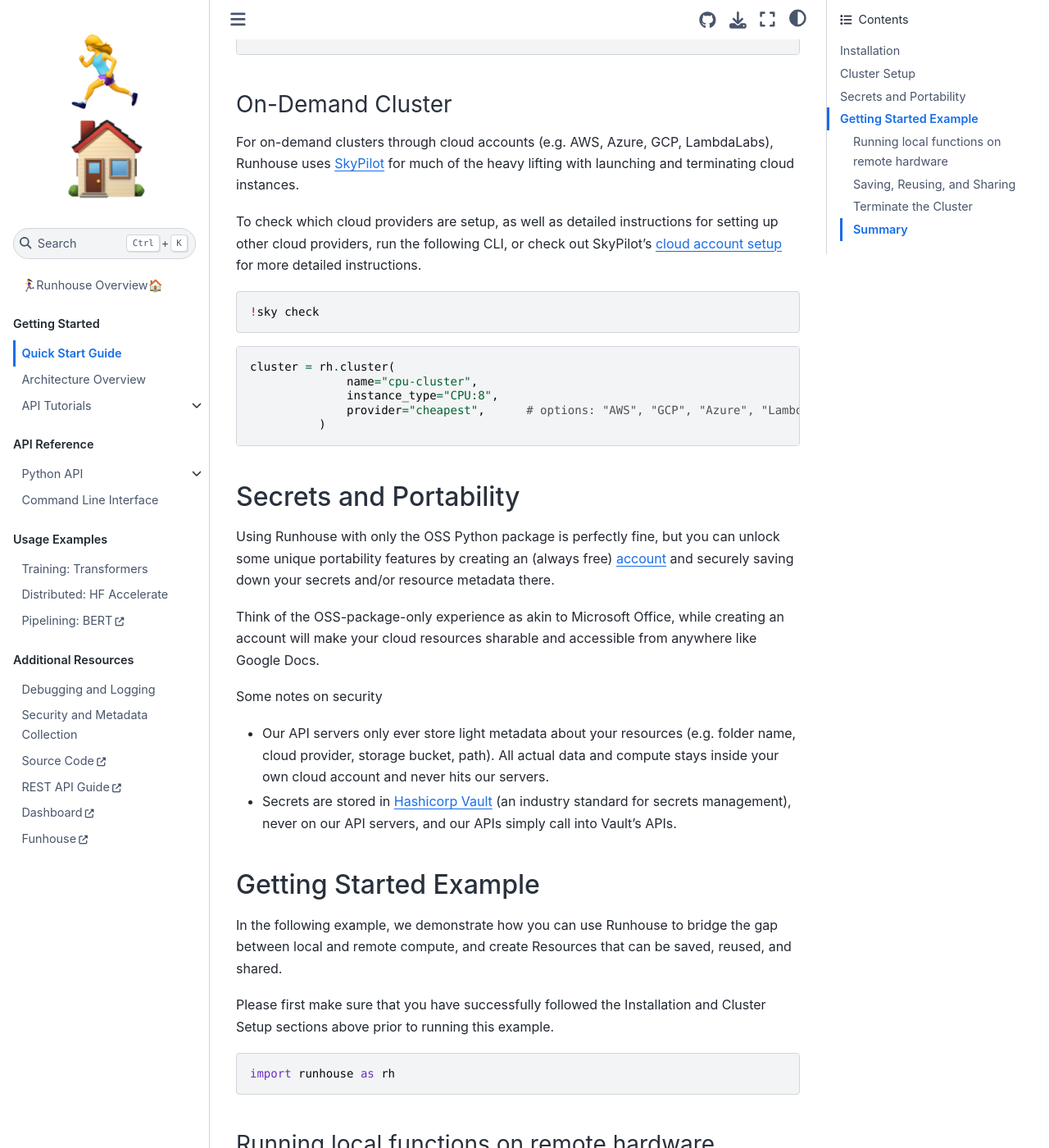
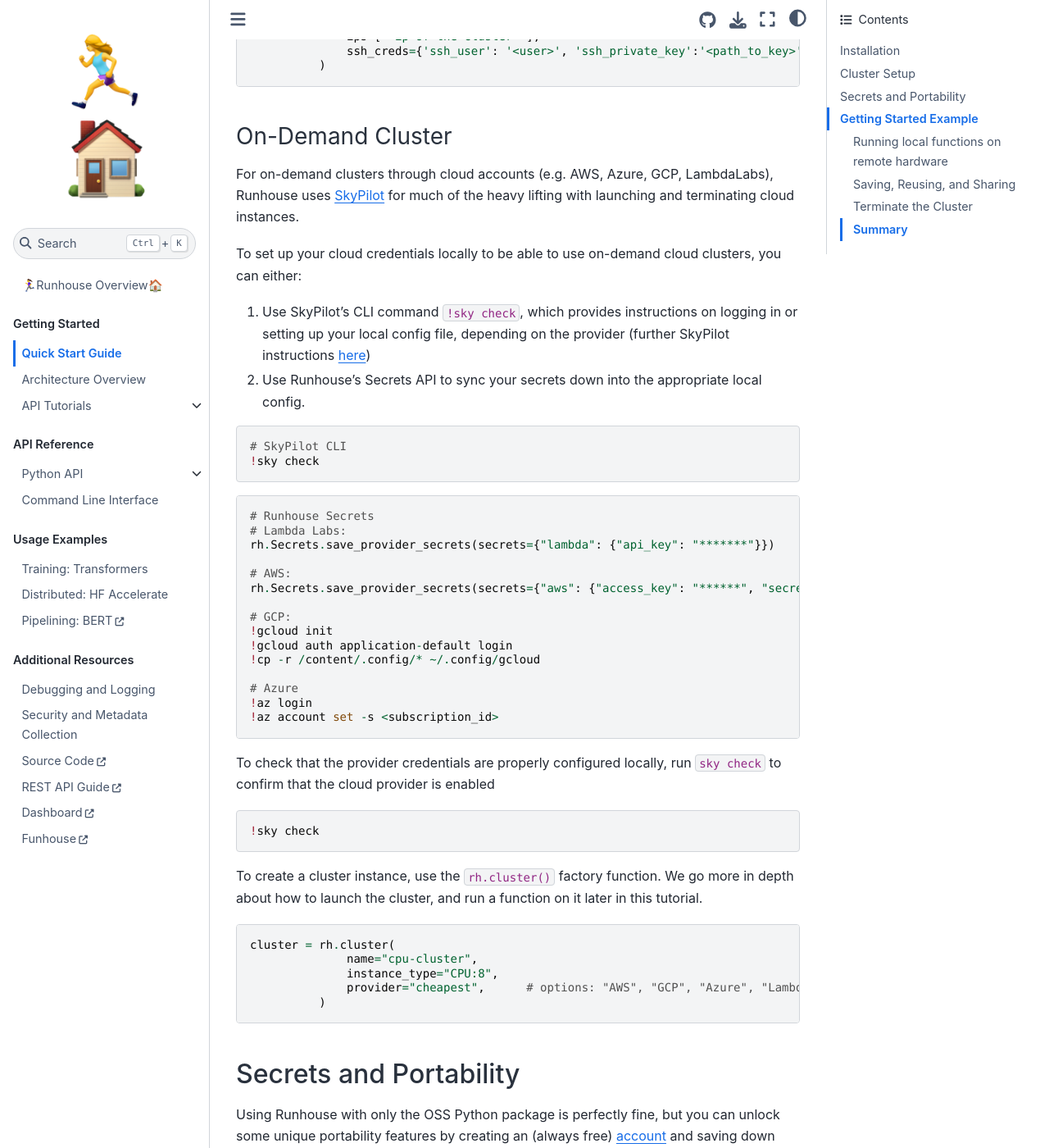
Before and after one commit to run-house/runhouse, a Sphinx documentation site: the page built from docs/tutorials/quick_start.rst, in a window 1280 px wide and 1400 px high, scrolled down 1228 px. Shown: the whole window at 82% size. Built offline with Sphinx 7.4.7 and the Sphinx Book theme 1.1.4, drawn with Linux system fonts in a browser that asks for light colours; pages that are not in the unit, such as notebooks, are missing from menus; some of the changed text lies outside the part shown.

Commit message:
update quick start with secrets setup

```diff
--- a/docs/tutorials/quick_start.rst
+++ b/docs/tutorials/quick_start.rst
@@ -6,6 +6,11 @@
     <p><a href="https://colab.research.google.com/github/run-house/runhouse/blob/stable/docs/notebooks/basics/quick_start.ipynb">
     <img src="https://colab.research.google.com/assets/colab-badge.svg" alt="Open In Colab"/></a></p>
 
+
+This tutorials walks through Runhouse setup (installation, hardware
+setup, and optional login) and goes through an example that demonstrates
+how to user Runhouse to bridge the gap between local and remote compute,
+and create Resources that can be saved, reused, and shared.
 
 Installation
 ------------
@@ -34,18 +39,13 @@
 
     import runhouse as rh
 
-.. code:: python
-
-    # Optional: to sync over secrets from your Runhouse account
-    # !runhouse login
-
 Cluster Setup
 -------------
 
-Runhouse provides APIs to make it easy to interact with your clusters.
-This can be either an existing, on-prem cluster you have access to, or
-cloud instances that Runhouse spins up/down for you (through your own
-cloud account).
+Runhouse provides APIs and Secrets management to make it easy to
+interact with your clusters. This can be either an existing, on-prem
+cluster you have access to, or cloud instances that Runhouse spins
+up/down for you (through your own cloud account).
 
 **Note that Runhouse is NOT managed compute. Everything runs inside your
 own compute and storage, using your credentials.**
@@ -73,16 +73,51 @@
 `SkyPilot <https://github.com/skypilot-org/skypilot>`__ for much of the
 heavy lifting with launching and terminating cloud instances.
 
-To check which cloud providers are setup, as well as detailed
-instructions for setting up other cloud providers, run the following
-CLI, or check out SkyPilot’s `cloud account
-setup <https://skypilot.readthedocs.io/en/latest/getting-started/installation.html#cloud-account-setup>`__
-for more detailed instructions.
+To set up your cloud credentials locally to be able to use on-demand
+cloud clusters, you can either:
+
+1. Use SkyPilot’s CLI command ``!sky check``, which provides
+   instructions on logging in or setting up your local config file,
+   depending on the provider (further SkyPilot instructions
+   `here <https://skypilot.readthedocs.io/en/latest/getting-started/installation.html#cloud-account-setup>`__)
+
+2. Use Runhouse’s Secrets API to sync your secrets down into the
+   appropriate local config.
+
+.. code:: python
+
+    # SkyPilot CLI
+    !sky check
+
+
+.. code:: python
+
+    # Runhouse Secrets
+    # Lambda Labs:
+    rh.Secrets.save_provider_secrets(secrets={"lambda": {"api_key": "*******"}})
+
+    # AWS:
+    rh.Secrets.save_provider_secrets(secrets={"aws": {"access_key": "******", "secret_key": "*******"}})
+
+    # GCP:
+    !gcloud init
+    !gcloud auth application-default login
+    !cp -r /content/.config/* ~/.config/gcloud
+
+    # Azure
+    !az login
+    !az account set -s <subscription_id>
+
+To check that the provider credentials are properly configured locally,
+run ``sky check`` to confirm that the cloud provider is enabled
 
 .. code:: python
 
     !sky check
 
+To create a cluster instance, use the ``rh.cluster()`` factory function.
+We go more in depth about how to launch the cluster, and run a function
+on it later in this tutorial.
 
 .. code:: python
 
@@ -97,30 +132,43 @@
 
 Using Runhouse with only the OSS Python package is perfectly fine, but
 you can unlock some unique portability features by creating an (always
-free) `account <https://api.run.house/>`__ and securely saving down
-your secrets and/or resource metadata there.
+free) `account <https://api.run.house/>`__ and saving down your secrets
+and/or resource metadata there.
 
 Think of the OSS-package-only experience as akin to Microsoft Office,
 while creating an account will make your cloud resources sharable and
 accessible from anywhere like Google Docs.
 
-Some notes on security
+For instance, if you previously set up cloud provider credentials in
+order for launching on-demand clusters, simply call ``runhouse login``
+or ``rh.login()`` and choose which of your secrets you want to sync into
+your Runhouse account. Then, from any other environment, you can
+download those secrets and use them immediately, without needing to set
+up your local credentials again. To delete any local credentials or
+remove secrets from Runhouse, you can call ``runhouse logout`` or
+``rh.logout()``.
 
-* Our API servers only ever store light metadata about your resources
-  (e.g. folder name, cloud provider, storage bucket, path). All actual
-  data and compute stays inside your own cloud account and never hits our
-  servers.
+Some notes on security \* Our API servers only ever store light metadata
+about your resources (e.g. folder name, cloud provider, storage bucket,
+path). All actual data and compute stays inside your own cloud account
+and never hits our servers. \* Secrets are stored in `Hashicorp
+Vault <https://www.vaultproject.io/>`__ (an industry standard for
+secrets management), never on our API servers, and our APIs simply call
+into Vault’s APIs.
 
-* Secrets are stored in `Hashicorp Vault <https://www.vaultproject.io/>`__
-  (an industry standard for secrets management), never on our API servers,
-  and our APIs simply call into Vault’s APIs.
+.. code:: python
+
+    !runhouse login
+    # or
+    rh.login()
 
 Getting Started Example
 -----------------------
 
-In the following example, we demonstrate how you can use Runhouse to
-bridge the gap between local and remote compute, and create Resources
-that can be saved, reused, and shared.
+In the following example, we demonstrate Runhouse’s simple but powerful
+compute APIs to run locally defined functions on a remote cluster
+launched through Runhouse, bridging the gap between local and remote.
+Additionally, save, reuse, and share any of your Runhouse Resources.
 
 Please first make sure that you have successfully followed the
 Installation and Cluster Setup sections above prior to running this
@@ -311,14 +359,6 @@
     cluster.teardown()
 
 
-
-.. raw:: html
-
-    <pre style="white-space:pre;overflow-x:auto;line-height:normal;font-family:Menlo,'DejaVu Sans Mono',consolas,'Courier New',monospace"><span style="color: #008000; text-decoration-color: #008000">⠇</span> <span style="color: #008080; text-decoration-color: #008080; font-weight: bold">Terminating </span><span style="color: #008000; text-decoration-color: #008000; font-weight: bold">cpu-cluster</span>
-    </pre>
-
-
-
 Summary
 ~~~~~~~
 
```
Also changed, not shown: docs/notebooks/basics/quick_start.ipynb.
